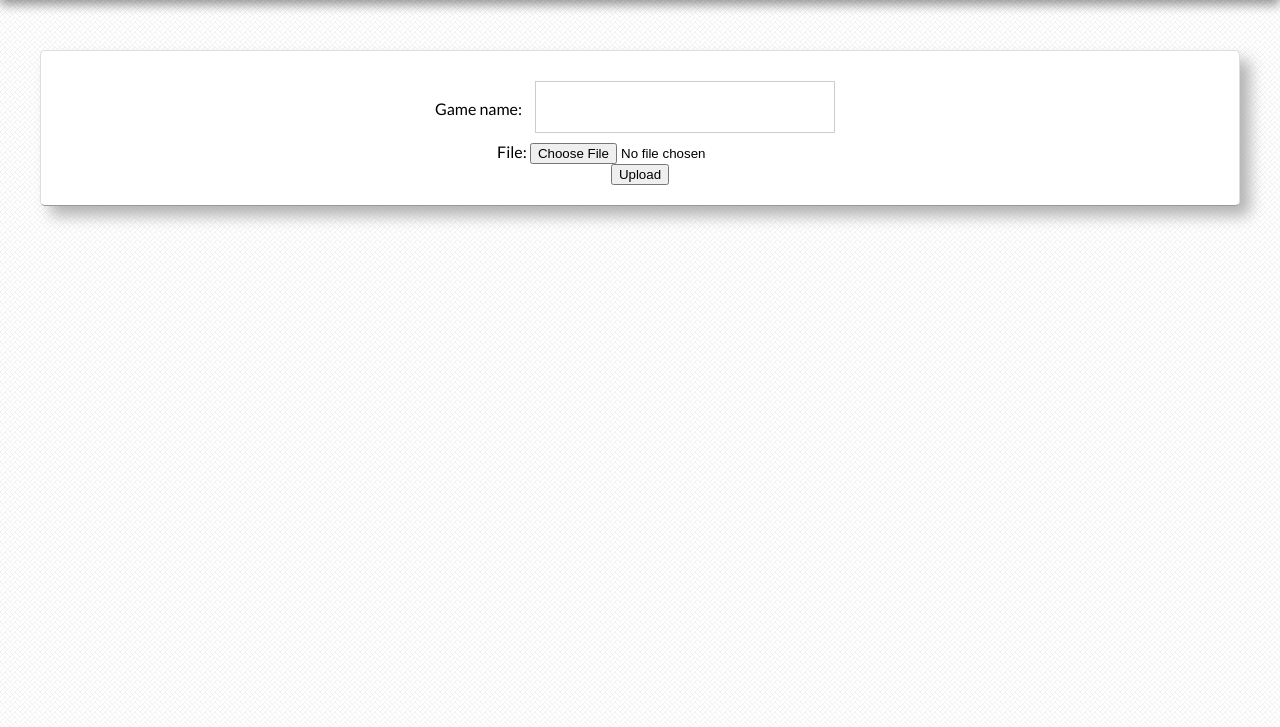
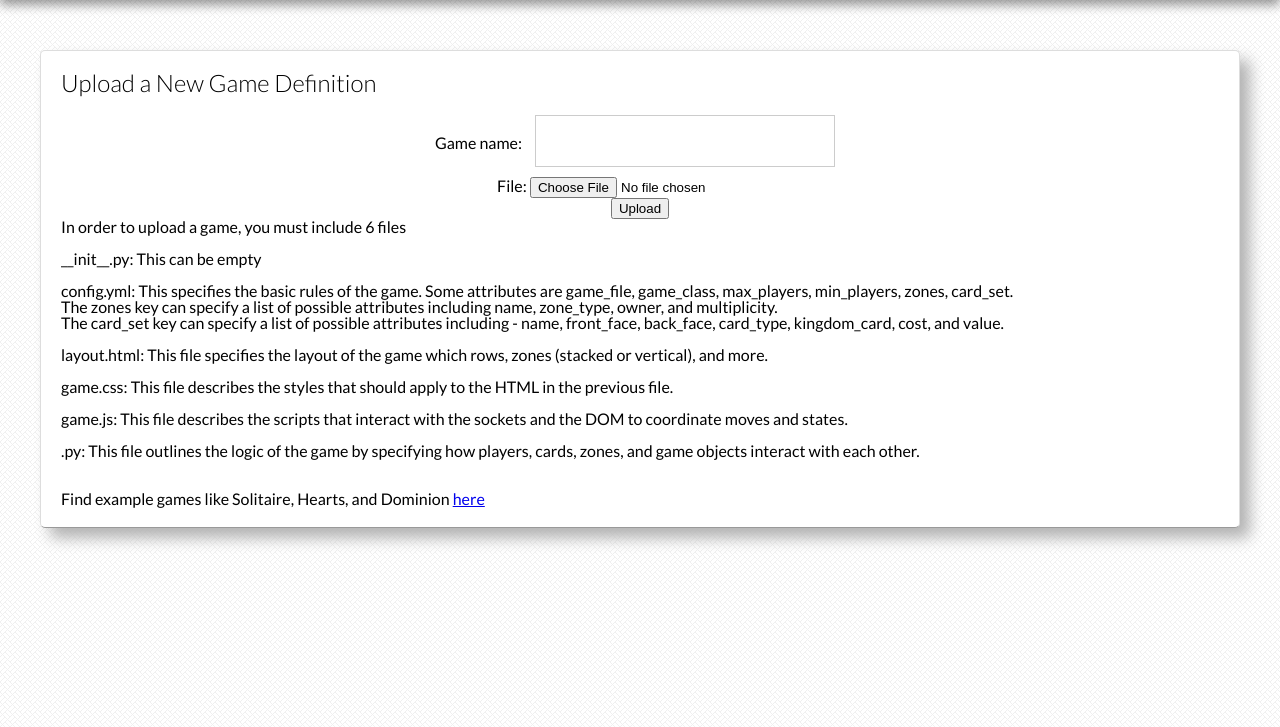
Before and after one commit to courageousillumination/deckr, a Django app: page /upload_game_definition/ in a window 1280 px wide. Shown: the part 73-800 px from the top of the page. Run offline with Django 3.2, Linux system fonts and the light colour scheme; some libraries are stand-ins or nearby versions; some web fonts are replaced.

Commit message:
Added explanation for uploading game definitions

```diff
--- a/webapp/deckr/templates/deckr/upload_game_definition.html
+++ b/webapp/deckr/templates/deckr/upload_game_definition.html
@@ -1,6 +1,7 @@
 {% extends "deckr/deckr.html" %}
 {% block title %}Deckr | Upload new game{% endblock %}
 {% block content %}
+<h1>Upload a New Game Definition</h1>
 <div class="center">
     <form method="post" enctype="multipart/form-data">
         {% csrf_token %}
@@ -8,4 +9,22 @@
         <input type="submit" value="Upload" name="submit">
     </form>
 </div>
+
+<p>In order to upload a game, you must include 6 files</p></br>
+
+<ul>
+  <li>__init__.py: This can be empty</li></br>
+  <li>config.yml: This specifies the basic rules of the game. Some attributes are game_file, game_class, max_players, min_players, zones, card_set.</br>
+    The zones key can specify a list of possible attributes including name, zone_type, owner, and multiplicity. </br>
+    The card_set key can specify a list of possible attributes including - name, front_face, back_face, card_type, kingdom_card, cost, and value.</li></br>
+  <li>layout.html: This file specifies the layout of the game which rows, zones (stacked or vertical), and more.</li></br>
+  <li>game.css: This file describes the styles that should apply to the HTML in the previous file.</li></br>
+  <li>game.js: This file describes the scripts that interact with the sockets and the DOM to coordinate moves and states.</li></br>
+  <li><game_name>.py: This file outlines the logic of the game by specifying how players, cards, zones, and game objects interact with each other. </li></br>
+</ul>
+
+</br>
+
+<p>Find example games like Solitaire, Hearts, and Dominion <a href="https://github.com/courageousillumination/deckr/tree/master/webapp/game_defs">here</a></p>
+
 {% endblock %}
```
